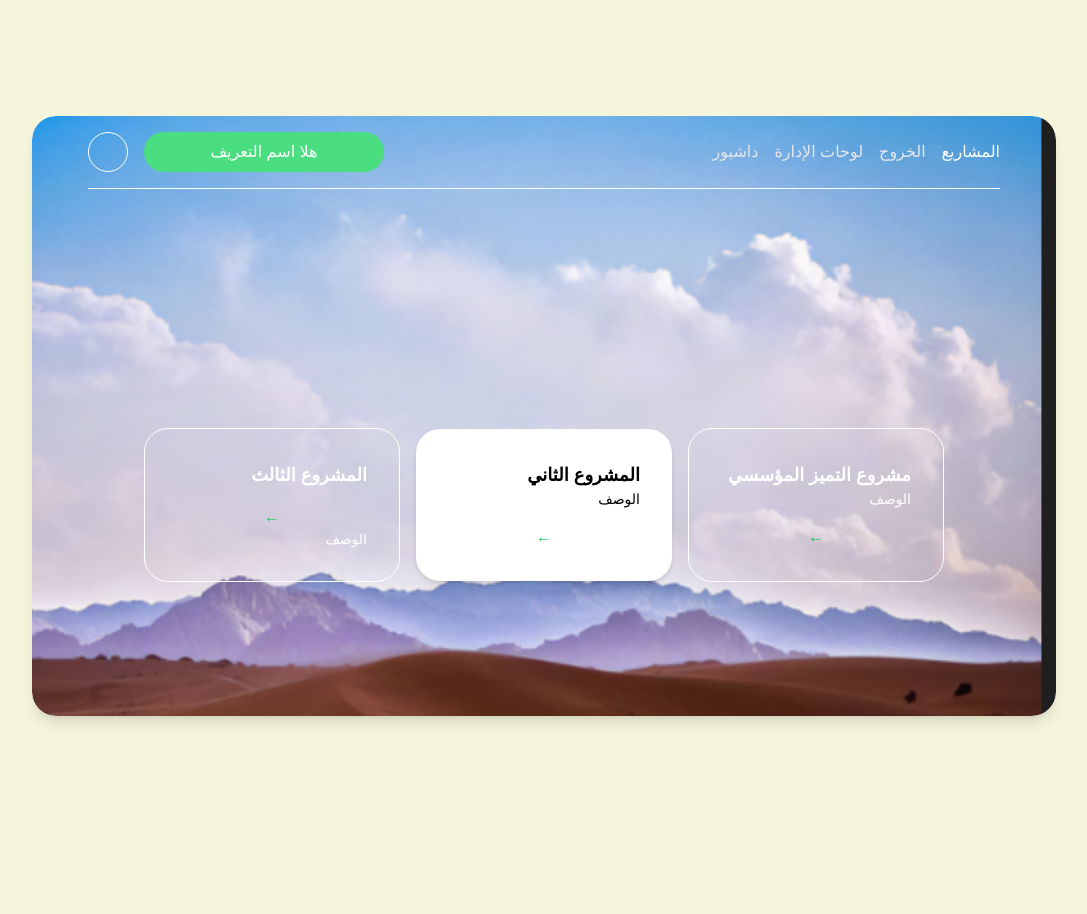
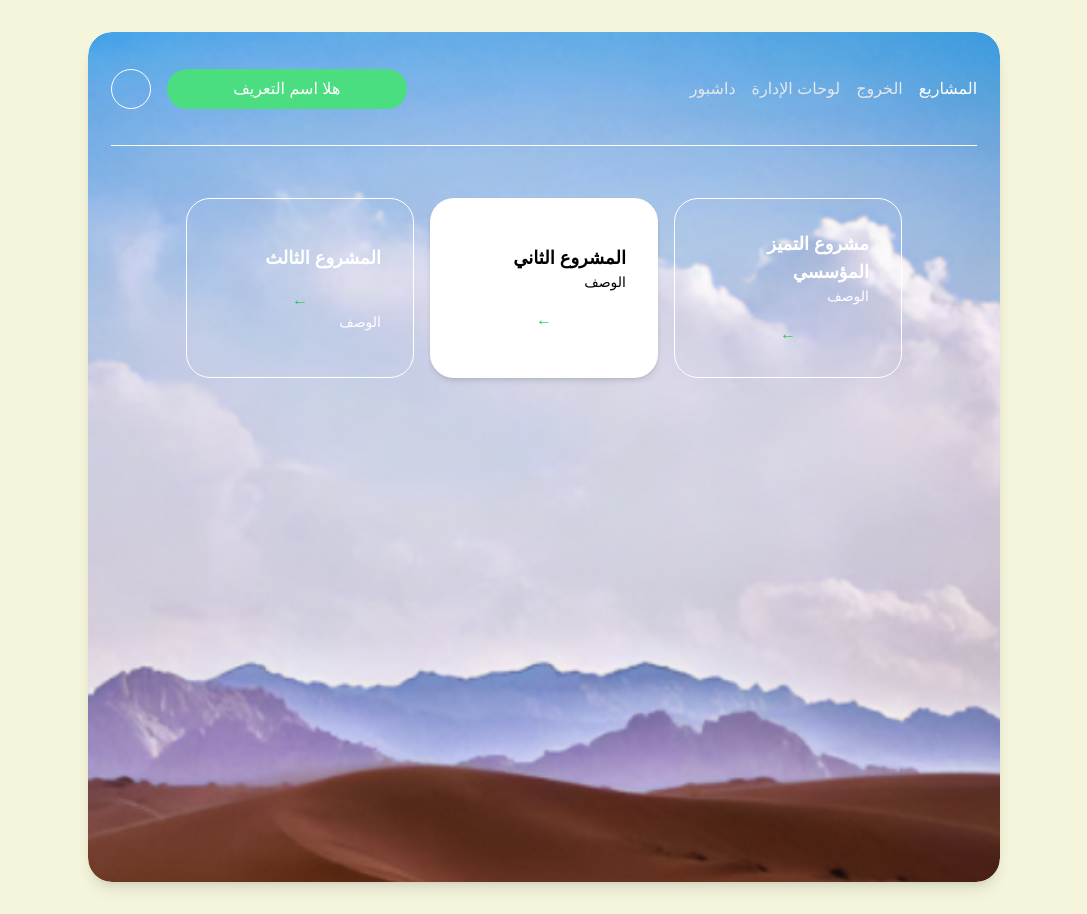
Before and after one commit to planet-nine-project-management-app/front-end, a Next.js app: page /projects in a window 1280 px wide. Shown: the whole page, without its empty margins (96-1183 px from the left). Before the commit the page ends 832 px from the top, so only its background shows below. Built offline with nearby package versions, Linux system fonts and the light colour scheme.

Commit message:
Added minor style fixing on the projects page

```diff
--- a/src/app/login/page.js
+++ b/src/app/login/page.js
@@ -40,7 +40,7 @@ const Home = () => {
 
   return (
     <div className="flex justify-center items-center min-h-screen p-4">
-      <div className="flex flex-col md:flex-row w-[75%] bg-white rounded-1.5rem shadow-lg overflow-hidden" style={{ height: 'calc(-210px + 95vh);' }}>
+      <div className="flex flex-col md:flex-row w-[75%] bg-white rounded-1.5rem shadow-lg overflow-hidden" style={{ height: 'calc(-90px + 80vh);' }}>
         <div className="hidden md:flex w-full md:w-1/2 bg-cover bg-center" style={{ backgroundImage: 'url(login-page-image.png)' }}></div>
         <div className="flex flex-col justify-center items-center w-full md:w-1/2 p-20">
           <h1 className="text-[2.25rem] leading-[4.5rem] font-semibold text-gray-600 text-right w-full">!أهلا، إسم التعريف</h1>
--- a/src/app/projects/page.js
+++ b/src/app/projects/page.js
@@ -3,14 +3,14 @@ import Link from 'next/link';
 const ProjectsPage = () => {
   return (
     <div className="flex justify-center items-center min-h-screen p-4 bg-[#F5F5DC]">
-      <div className="w-full max-w-5xl bg-white rounded-1.5rem shadow-lg overflow-hidden">
+      <div className="w-[75%] bg-white rounded-1.5rem shadow-lg overflow-hidden" style={{ height: 'calc(-90px + 80vh);' }}>
         <main className="flex flex-col items-center justify-center w-full">
           <div
-            className="w-full h-[800px] md:h-[600px] bg-cover bg-center rounded-1.5rem shadow-lg"
+            className="w-full h-[800px] md:h-[850px] bg-cover bg-center rounded-1.5rem shadow-lg"
             style={{ backgroundImage: 'url(/projects.png)' }}
           >
-            <header className="w-full flex justify-between items-center px-8 py-4">
-              <div className="w-[95%] mx-auto border-b border-white">
+            <header className="w-full flex justify-between items-center h-[150px]">
+              <div className="w-[95%] mx-auto border-b pb-[20px] border-white">
                 <div className="flex justify-between mb-4 items-center">
                   <div className="flex items-center space-x-4">
                     <button className="group flex items-center justify-center w-10 h-10 text-white rounded-full border-solid overflow-hidden transition-all duration-300 hover:w-60 border-[1px] border-white">
@@ -37,18 +37,18 @@ const ProjectsPage = () => {
                 </div>
               </div>
             </header>
-            <div className="flex items-center justify-center h-full space-x-4">
-              <div className="hidden md:flex flex-col text-right justify-center w-1/4 p-8 rounded-1.5rem border-[1px] border-white border-solid text-white hover:bg-gray-100 hover:text-black hover:cursor-pointer transition duration-300">
+            <div className="flex items-center mt-4 justify-center space-x-4">
+              <div className="h-[180px] hidden md:flex flex-col text-right justify-center w-1/4 p-8 rounded-1.5rem border-[1px] border-white border-solid text-white hover:bg-gray-100 hover:text-black hover:cursor-pointer transition duration-300">
                 <h2 className="text-lg font-semibold">المشروع الثالث</h2>
                 <button className="text-green-500 mt-4">{'←'}</button>
                 <p className="text-sm">الوصف</p>
               </div>
-              <div className="flex flex-col text-right justify-center w-1/4 bg-white p-8 rounded-1.5rem shadow-md hover:bg-gray-100 transition duration-300 hover:cursor-pointer">
+              <div className="h-[180px] flex flex-col text-right justify-center w-1/4 bg-white p-8 rounded-1.5rem shadow-md hover:bg-gray-100 transition duration-300 hover:cursor-pointer">
                 <h2 className="text-lg font-semibold">المشروع الثاني</h2>
                 <p className="text-sm">الوصف</p>
                 <button className="text-green-500 mt-4">{'←'}</button>
               </div>
-              <div className="hidden md:flex flex-col text-right justify-center w-1/4 p-8 rounded-1.5rem border-[1px] border-white border-solid text-white hover:bg-gray-100 hover:text-black hover:cursor-pointer transition duration-300">
+              <div className="h-[180px] hidden md:flex flex-col text-right justify-center w-1/4 p-8 rounded-1.5rem border-[1px] border-white border-solid text-white hover:bg-gray-100 hover:text-black hover:cursor-pointer transition duration-300">
                 <h2 className="text-lg font-semibold">مشروع التميز المؤسسي</h2>
                 <p className="text-sm">الوصف</p>
                 <button className="text-green-500 mt-4">{'←'}</button>
@@ -57,7 +57,7 @@ const ProjectsPage = () => {
           </div>
         </main>
       </div>
-    </div>
+    </div >
   );
 };
 
```
